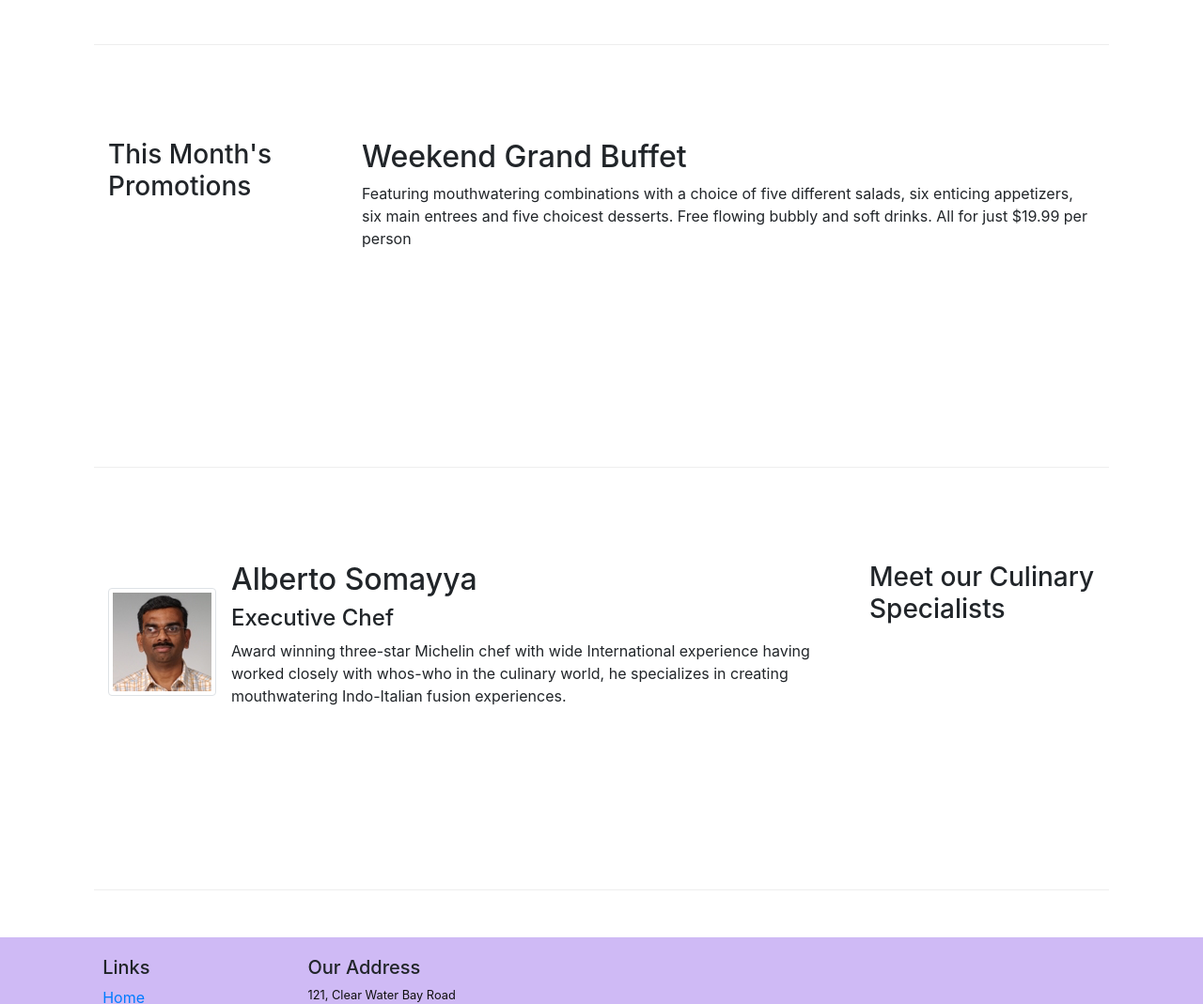
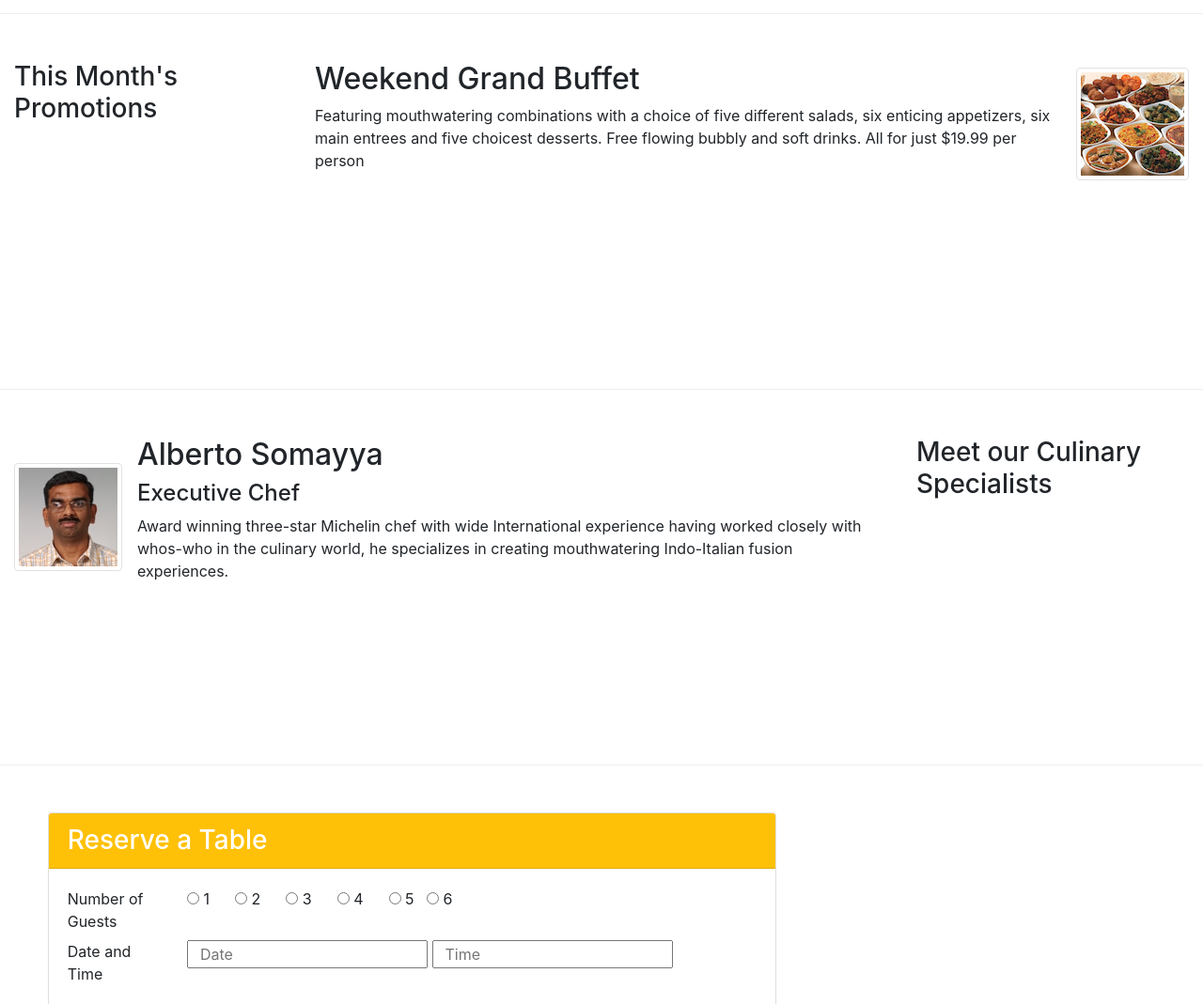
Before and after one commit to salihct/bootsrap, a website: page index.html in a window 1280 px wide. Shown: the part 736-1805 px from the top of the page at 94% size. Drawn offline with nearby package versions, Linux system fonts and the light colour scheme.

Commit message:
assignment-2 temperory

```diff
--- a/css/style.css
+++ b/css/style.css
@@ -3,7 +3,7 @@
     padding: 0px;
 }
 .row-content{
-    margin: 50px 100px 50px 100px;
+    margin: 0px auto;
     padding: 50px 0px 50px 0px ;
     border-bottom: 1px ridge;
     min-height: 400px;
@@ -32,3 +32,7 @@ body{
 .navbar-dark {
      background-color: #512DA8;
 }
+
+::placeholder{
+    padding-left: 10px;
+}
--- a/index.html
+++ b/index.html
@@ -36,17 +36,21 @@
     <header class="jumbotron">
         <div class="continer">
             <div class="row row-header">
-                <div class="col-12 col-sm-6">
+                <div class="col-12 col-md col-sm-6">
                     <h1>Ristorante con Fusion</h1>
                     <p>We take inspiration from the World's best cuisines, and create a unique fusion experience. Our lipsmacking creations will tickle your culinary senses!</p>
                 </div>
-                <div class="col-12 col-sm align-self-center">
+                <div class="col-12 col-md col-sm align-self-center">
+                    <div class="col-12 col-md">
                     <img src="img/logo.png" class="img-fluid">
+                    </div>
+                    <div class="col-12 col-md">
+                        <a role="button" href="#reserve" class="btn btn-warning">Reserve</a>
+                    </div>
                 </div>
             </div>
         </div>
     </header>
-
     <div class="continer">
         <div class="row row-content align-item-center">
             <div class="col-12 col-sm-4 order-sm-last col-md-3">
@@ -54,7 +58,7 @@
             </div>
             <div class="col col-sm order-sm-first col-md">
                 <div class="media">
-                    <img class="d-flex mr-3 img-thumbnail align-self-center"
+                    <img class="d-flex ml-3 img-thumbnail align-self-center"
                             src="img/uthappizza.png" alt="Uthappizza">
                     <div class="media-body">
                         <h2 class="mt-0">Uthappizza <span class="badge badge-danger">Hot</span>
@@ -75,8 +79,14 @@
                 <h3>This Month's Promotions</h3>
             </div>
             <div class="col col-sm order-sm-last col-md">
-                <h2>Weekend Grand Buffet</h2>
-                <p class="d-none d-sm-block">Featuring mouthwatering combinations with a choice of five different salads, six enticing appetizers, six main entrees and five choicest desserts. Free flowing bubbly and soft drinks. All for just $19.99 per person </p>
+                <div class="media">
+                    <div class="media-body">
+                        <h2 class="mt-0">Weekend Grand Buffet</h2>
+                        <p class="d-none d-sm-block">Featuring mouthwatering combinations with a choice of five different salads, six enticing appetizers, six main entrees and five choicest desserts. Free flowing bubbly and soft drinks. All for just $19.99 per person </p>
+                    </div>
+                    <img class="d-flex ml-3 img-thumbnail align-self-center"
+                    src="img/buffet.png" alt="Weekend Grand Buffet">
+                </div>
             </div>
         </div>
 
@@ -99,6 +109,36 @@
                     </div>
                 </div>
             </div>
+        </div>
+        <div class="row row-content justify-content-center">
+            <section id="reserve">
+            <div class="col-12 col-sm-8">
+                <div class="card">
+                    <h3 class="card-header bg-warning text-white ">Reserve a Table</h3>
+                    <div class="card-body">
+                      <dl class="row">
+                          <dd class="col-12 col-md-2">Number of Guests</dd>
+                          <dd class="col-12 col-md-10 reserve">
+                            <input type="radio" name="guest" id="guest">&nbsp1&nbsp&nbsp&nbsp&nbsp&nbsp
+                            <input type="radio" name="guest" id="guest">&nbsp2&nbsp&nbsp&nbsp&nbsp&nbsp
+                            <input type="radio" name="guest" id="guest">&nbsp3&nbsp&nbsp&nbsp&nbsp&nbsp
+                            <input type="radio" name="guest" id="guest">&nbsp4&nbsp&nbsp&nbsp&nbsp&nbsp
+                            <input type="radio" name="guest" id="guest">&nbsp5&nbsp&nbsp
+                            <input type="radio" name="guest" id="guest">&nbsp6
+                          </dd>
+                          <dd class="col-12 col-md-2">Date and Time</dd><br>
+                          <dd class="col-12 col-md-10">
+                              <input type="text" placeholder="Date">
+                              <input class="reserve-input" type="text" placeholder="Time">
+                          </dd>
+                        </dl>
+                        <div class="col-12 col-md-10 offset-md-2">
+                            <button type="submit" class="btn btn-primary">Reserve</button>
+                        </div>
+                    </div>
+                </div>
+            </div>
+            </section>
         </div>
     </div>
 
```
